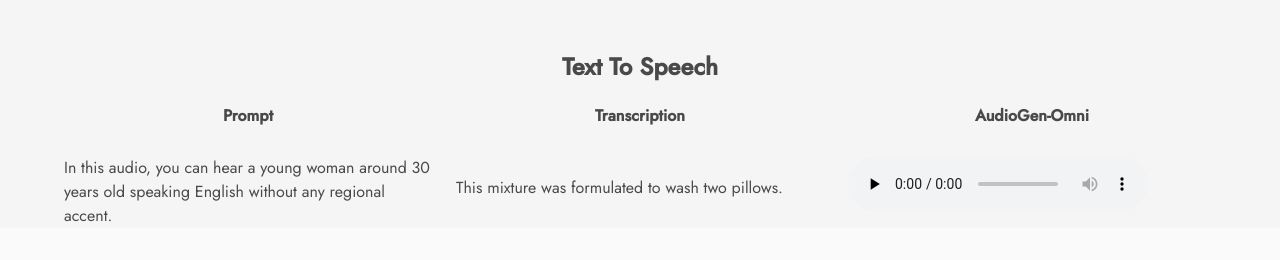
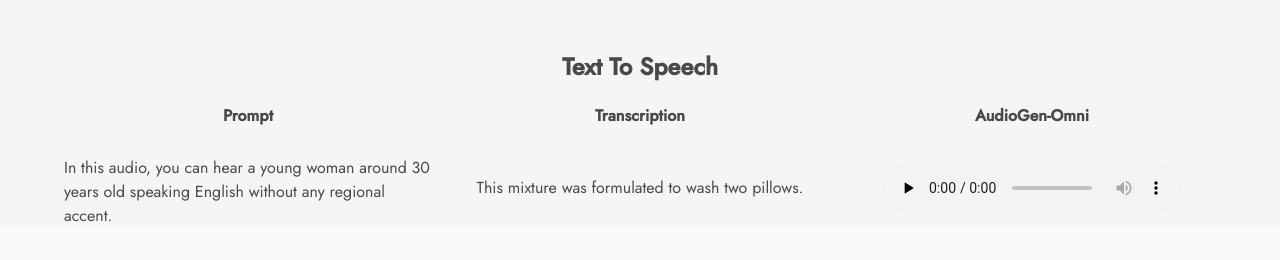
Before and after one commit to ciyou2/AudioGen-Omni, a plain HTML site: page index.html in a window 1280 px wide. Shown: the part 6713-6973 px from the top of the page. Drawn offline with Linux system fonts and the light colour scheme; some icons are missing.

Commit message:
index.html

```diff
--- a/index.html
+++ b/index.html
@@ -281,21 +281,18 @@
 
         <!-- 内容 -->
         <div class="columns is-vcentered is-multiline">
-          <div class="column is-one-third">
+          <div class="column is-one-third is-flex is-justify-content-center is-align-items-center has-text-centered">
             <p class="caption">In this audio, you can hear a young woman around 30 years old speaking English without any regional accent.</p>
           </div>
-          <div class="column is-one-third">
+          <div class="column is-one-third is-flex is-justify-content-center is-align-items-center has-text-centered">
             <p class="transcription">This mixture was formulated to wash two pillows.</p>
           </div>
-          <div class="column is-one-third">
+          <div class="column is-one-third is-flex is-justify-content-center is-align-items-center has-text-centered">
             <audio controls preload="none">
               <source src="https://ik.imagekit.io/omnigen/Hds8_YB5exw_7.flac?updatedAt=1753941732165" type="audio/flac" />
             </audio>
           </div>
         </div>
-
-
-
       </div>
     </section>
 
```
